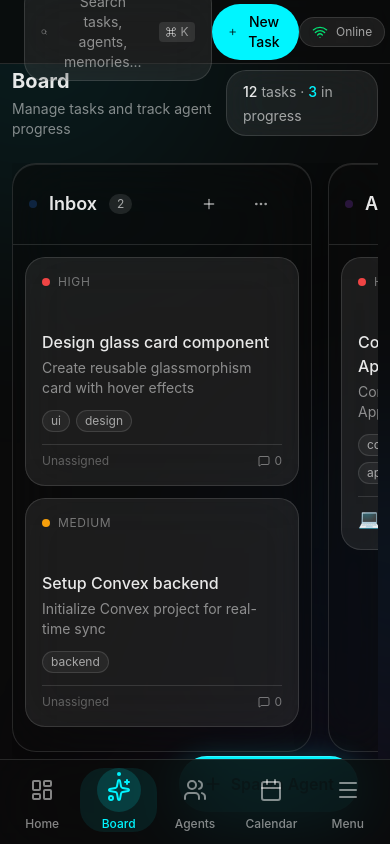
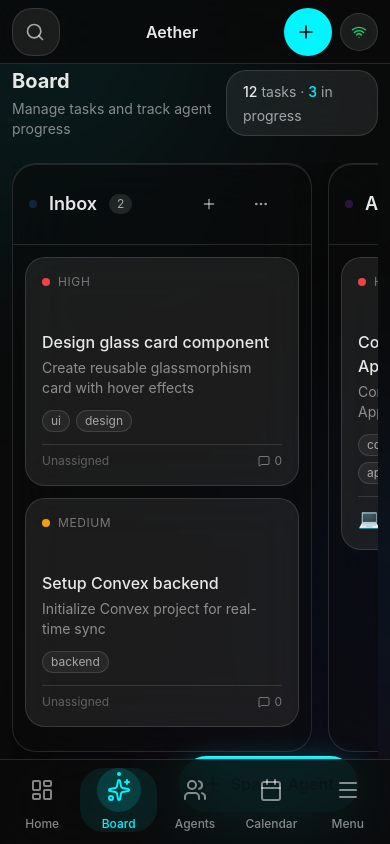
Before and after one commit to adlerlietz/aether, a Next.js app: page / in a window 390 px wide. Built offline with nearby package versions, Linux system fonts and the light colour scheme.

Commit message:
fix: mobile top bar layout
- Compact mobile header with icons only
- Fixed search button to open modal
- Separated desktop and mobile layouts
- Fixed top bar height for mobile
- Clean spacing, no overlapping elements

```diff
--- a/app/components/TopBar.tsx
+++ b/app/components/TopBar.tsx
@@ -9,26 +9,70 @@ import {
   Command,
   Wifi,
   WifiOff,
-  Cpu
+  Cpu,
+  Menu
 } from 'lucide-react';
 
-export function TopBar() {
+interface TopBarProps {
+  onMenuClick?: () => void;
+}
+
+export function TopBar({ onMenuClick }: TopBarProps) {
   const [searchOpen, setSearchOpen] = useState(false);
   const [connected, setConnected] = useState(true);
 
   return (
     <header className="top-bar">
+      {/* Mobile: Menu + Title + Actions */}
+      <div className="flex lg:hidden items-center justify-between w-full gap-2">
+        {/* Left: Menu or Search */}
+        <div className="flex items-center gap-2">
+          <motion.button
+            whileTap={{ scale: 0.9 }}
+            onClick={() => setSearchOpen(true)}
+            className="p-3 rounded-xl glass-light text-white/60"
+          >
+            <Search className="w-5 h-5" />
+          </motion.button>
+        </div>
+
+        {/* Center: Title (compact) */}
+        <div className="flex-1 text-center">
+          <span className="text-white/90 font-semibold">Aether</span>
+        </div>
+
+        {/* Right: New Task + Status */}
+        <div className="flex items-center gap-2">
+          <motion.button
+            whileTap={{ scale: 0.9 }}
+            className="p-3 rounded-xl bg-[var(--accent)] text-black"
+          >
+            <Plus className="w-5 h-5" />
+          </motion.button>
+
+          <div className="p-2.5 rounded-xl glass-light">
+            {connected ? (
+              <Wifi className="w-4 h-4 text-green-400" />
+            ) : (
+              <WifiOff className="w-4 h-4 text-red-400" />
+            )}
+          </div>
+        </div>
+      </div>
+
+      {/* Desktop: Full Layout */}
+      <div className="hidden lg:flex items-center justify-between w-full gap-4">
         {/* Left: Search */}
         <div className="flex items-center gap-4 flex-1">
           <motion.button
             whileHover={{ scale: 1.02 }}
             whileTap={{ scale: 0.98 }}
             onClick={() => setSearchOpen(true)}
-          className="flex items-center gap-3 px-4 py-2 rounded-xl glass-light text-white/50 hover:text-white/80 transition-colors min-w-[300px]"
+            className="flex items-center gap-3 px-4 py-2.5 rounded-xl glass-light text-white/50 hover:text-white/80 transition-colors w-full max-w-md"
           >
             <Search className="w-4 h-4" />
-          <span className="text-sm">Search tasks, agents, memories...</span>
-          <div className="ml-auto flex items-center gap-1 text-xs px-1.5 py-0.5 rounded bg-white/10">
+            <span className="text-sm truncate">Search tasks, agents, memories...</span>
+            <div className="ml-auto flex items-center gap-1 text-xs px-1.5 py-0.5 rounded bg-white/10 shrink-0">
               <Command className="w-3 h-3" />
               <span>K</span>
             </div>
@@ -40,7 +84,7 @@ export function TopBar() {
           <motion.button
             whileHover={{ scale: 1.05 }}
             whileTap={{ scale: 0.95 }}
-          className="flex items-center gap-2 px-4 py-2 rounded-xl bg-[var(--accent)] text-black font-medium text-sm"
+            className="flex items-center gap-2 px-4 py-2.5 rounded-xl bg-[var(--accent)] text-black font-medium text-sm whitespace-nowrap"
           >
             <Plus className="w-4 h-4" />
             <span>New Task</span>
@@ -74,7 +118,7 @@ export function TopBar() {
           <motion.button
             whileHover={{ scale: 1.05 }}
             whileTap={{ scale: 0.95 }}
-          className="relative p-2 rounded-xl glass-light text-white/60 hover:text-white/90"
+            className="relative p-2.5 rounded-xl glass-light text-white/60 hover:text-white/90"
           >
             <Bell className="w-5 h-5" />
             <span className="absolute -top-1 -right-1 w-4 h-4 rounded-full bg-[var(--accent)] text-black text-[10px] font-bold flex items-center justify-center">
@@ -82,8 +126,9 @@ export function TopBar() {
             </span>
           </motion.button>
         </div>
+      </div>
 
-      {/* Search Modal */}
+      {/* Search Modal - Works for both */}
       <AnimatePresence>
         {searchOpen && (
           <motion.div
@@ -91,14 +136,14 @@ export function TopBar() {
             animate={{ opacity: 1 }}
             exit={{ opacity: 0 }}
             onClick={() => setSearchOpen(false)}
-            className="fixed inset-0 z-50 flex items-start justify-center pt-[20vh] bg-black/60 backdrop-blur-sm"
+            className="fixed inset-0 z-50 flex items-start justify-center pt-[20vh] bg-black/80 backdrop-blur-lg p-4"
           >
             <motion.div
               initial={{ opacity: 0, y: -20, scale: 0.95 }}
               animate={{ opacity: 1, y: 0, scale: 1 }}
               exit={{ opacity: 0, y: -20, scale: 0.95 }}
               onClick={(e) => e.stopPropagation()}
-              className="w-full max-w-2xl glass overflow-hidden"
+              className="w-full max-w-2xl glass overflow-hidden mx-4"
             >
               <div className="flex items-center gap-3 px-4 py-4 border-b border-white/10">
                 <Search className="w-5 h-5 text-white/40" />
@@ -110,18 +155,18 @@ export function TopBar() {
                 />
                 <button
                   onClick={() => setSearchOpen(false)}
-                  className="px-2 py-1 rounded bg-white/10 text-xs text-white/60"
+                  className="px-3 py-1.5 rounded-lg bg-white/10 text-xs text-white/60"
                 >
-                  ESC
+                  Done
                 </button>
               </div>
-              <div className="p-4">
+              <div className="p-4 max-h-[60vh] overflow-y-auto">
                 <p className="text-sm text-white/40 mb-3">Recent searches</p>
-                <div className="space-y-2">
+                <div className="space-y-1">
                   {['Build kanban board', 'Review agent PR', 'Glass component'].map((term) => (
                     <button
                       key={term}
-                      className="w-full flex items-center gap-3 px-3 py-2 rounded-lg hover:bg-white/5 text-left text-white/70 hover:text-white"
+                      className="w-full flex items-center gap-3 px-3 py-3 rounded-lg hover:bg-white/5 text-left text-white/70 hover:text-white"
                     >
                       <Search className="w-4 h-4 text-white/30" />
                       {term}
--- a/app/globals.css
+++ b/app/globals.css
@@ -229,15 +229,22 @@ body {
   left: 0;
   right: 0;
   z-index: 40;
-  height: 4rem;
-  padding: 0 1.5rem;
+  height: 3.5rem;
+  padding: 0 0.75rem;
   display: flex;
   align-items: center;
   justify-content: space-between;
-  background: rgba(10, 10, 10, 0.8);
+  background: rgba(10, 10, 10, 0.85);
   backdrop-filter: blur(40px) saturate(180%);
   -webkit-backdrop-filter: blur(40px) saturate(180%);
   border-bottom: 1px solid var(--glass-border);
+}
+
+@media (min-width: 1024px) {
+  .top-bar {
+    height: 4rem;
+    padding: 0 1.5rem;
+  }
 }
 
 /* Sidebar */
@@ -281,12 +288,20 @@ body {
 /* Main Content */
 .main-content {
   position: fixed;
-  top: 4rem;
-  left: var(--sidebar-width);
+  top: 3.5rem;
+  left: 0;
   right: 0;
   bottom: 0;
   overflow: auto;
-  padding: 1.5rem;
+  padding: 0.75rem;
+}
+
+@media (min-width: 1024px) {
+  .main-content {
+    top: 4rem;
+    left: var(--sidebar-width);
+    padding: 1.5rem;
+  }
 }
 
 /* Priority Dots */
@@ -451,7 +466,7 @@ body {
   }
 }
 
-@media (max-width: 768px) {
+@media (max-width: 1023px) {
   /* Hide desktop sidebar, show mobile nav */
   .sidebar {
     display: none;
@@ -463,16 +478,8 @@ body {
 
   /* Adjust main content for bottom nav */
   .main-content {
-    left: 0;
-    top: 3.5rem;
     bottom: calc(5rem + env(safe-area-inset-bottom));
-    padding: 0.75rem;
-    padding-bottom: 1.5rem;
-  }
-
-  /* Top bar compact */
-  .top-bar {
-    height: 3.5rem;
+    padding-bottom: 1rem;
   }
 
   /* Smaller padding on mobile cards */
```
Lines whose indentation alone changed are shown as unchanged.
